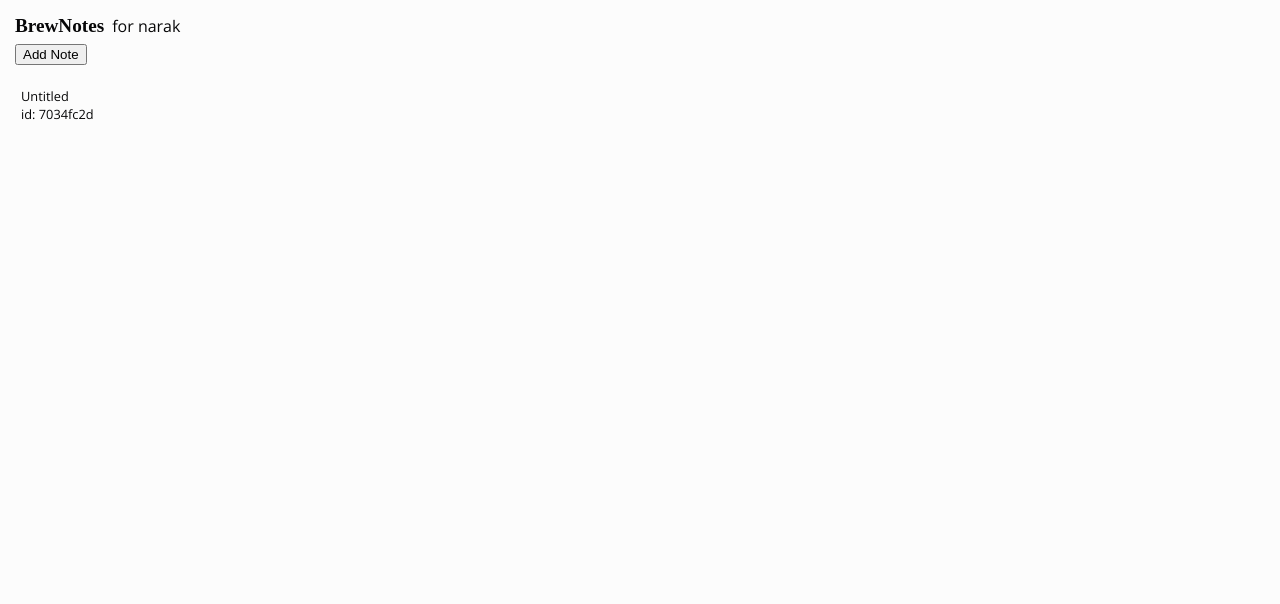
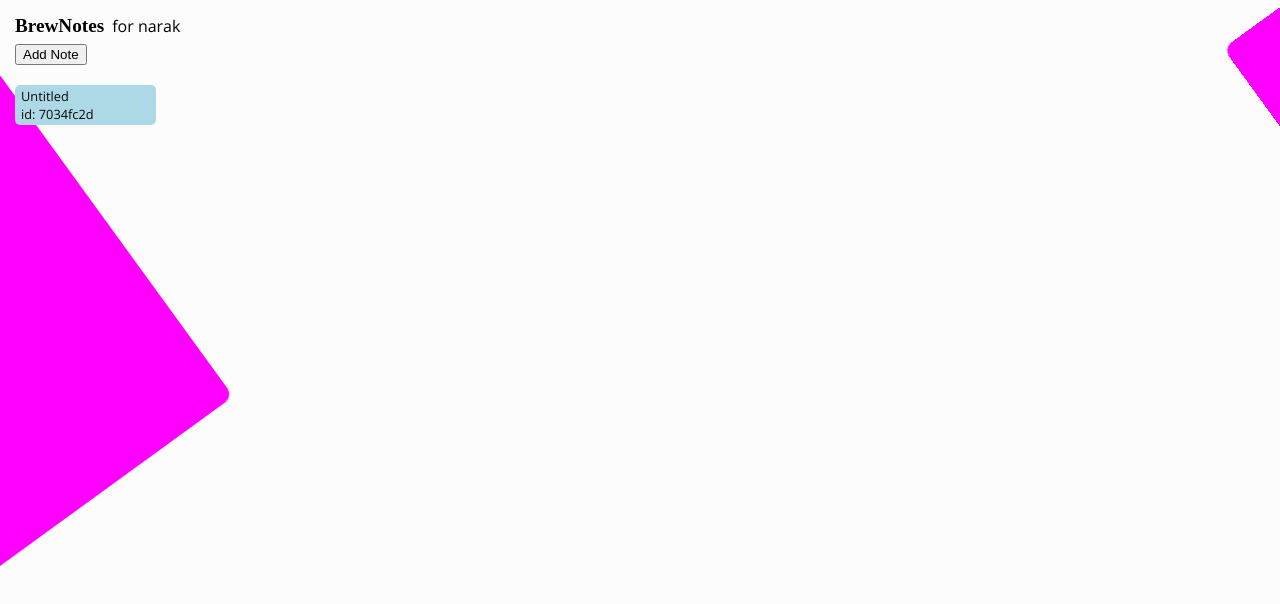
Before and after one commit to narak/brewnotes.online, a React app: page / in a window 1280 px wide. Both pictures are taken after a click on the button "Add Note". Shown: the top 604 px of the page. Built offline with nearby package versions, Linux system fonts and the light colour scheme; a web font is replaced by a local one.

Commit message:
uses css grid instead of absolute positioning color changes add basic details component and some reorg around it aliases hjkl and arrows fixes tile onClick handling

```diff
--- a/src/components/app.css
+++ b/src/components/app.css
@@ -1,6 +1,6 @@
 :import('../colors.css') {
-    triangles: triangles;
-    color3: color3;
+    magenta: magenta;
+    black: black;
 }
 
 .logo {
@@ -13,14 +13,14 @@
 
 .header {
     z-index: 1;
-    color: color3;
+    color: black;
     padding:5px 0;
 }
 
 .triangle {
     position: fixed;
     z-index: 0;
-    background: triangles;
+    background: magenta;
     border-radius: 10px;
 }
 
--- a/src/components/containers/Notes.js
+++ b/src/components/containers/Notes.js
@@ -7,6 +7,7 @@ import uuid from 'utils/uuid';
 import bindKeys from 'decorators/bindKeys';
 
 import List from 'components/notes/List';
+import Details from 'components/notes/Details';
 
 const localNotes = localStorage.getItem('notes');
 
@@ -19,25 +20,62 @@ export default class Notes extends React.PureComponent {
         this.state = {
             notes,
             selectedNote: notes.get(0),
+            isShowingDetails: false,
         };
     }
+
+    componentDidMount() {
+        this.props.keybind.register(this.getKeyBinds());
+    }
+
+    componentWillUnmount() {
+        this.props.keybind.unregister();
+    }
+
+    getKeyBinds = () => {
+        return [
+            // enter
+            { keys: [13], callback: this.onOpenDetails },
+            // esc
+            { keys: [27], callback: this.onCloseDetails },
+            // backspace
+            { keys: [8], callback: this.onDeleteNote },
+            // backspace, delete
+            { keys: [46], callback: this.onDeleteNote },
+        ];
+    };
 
     componentDidUpdate(prevProps, prevState) {
         localStorage.setItem('notes', JSON.stringify(this.state.notes));
     }
 
     render() {
-        const { notes, selectedNote } = this.state;
+        const { notes, selectedNote, isShowingDetails } = this.state;
 
         return (
             <Fragment>
-                <button type="button" onClick={this.onAddNote}>
-                    Add Note
-                </button>
-                <List notes={notes} selectedNote={selectedNote} onSelect={this.onSelect} />
+                <div>
+                    <button type="button" onClick={this.onAddNote}>
+                        Add Note
+                    </button>
+                </div>
+                <List
+                    notes={notes}
+                    selectedNote={selectedNote}
+                    onSelect={this.onSelect}
+                    disableKeys={isShowingDetails}
+                />
+
+                {isShowingDetails ? (
+                    <Details note={selectedNote} onCloseDetails={this.onCloseDetails} />
+                ) : null}
             </Fragment>
         );
     }
+
+    onOpenDetails = () => this.setState({ isShowingDetails: true });
+
+    onCloseDetails = () => this.setState({ isShowingDetails: false });
 
     onSelect = note => this.setState({ selectedNote: note });
 
--- /dev/null
+++ b/src/components/notes/Details.js
@@ -0,0 +1,9 @@
+import styles from './details.css';
+
+import React from 'react';
+
+export default class Details extends React.PureComponent {
+    render() {
+        return <div className={styles.container}>Hello Details</div>;
+    }
+}
--- a/src/components/notes/List.js
+++ b/src/components/notes/List.js
@@ -8,7 +8,7 @@ import { Grid } from 'constants/GridConstants';
 import bindKeys from 'decorators/bindKeys';
 import Tile from './Tile';
 
-@bindKeys('notes')
+@bindKeys('list')
 export default class List extends React.PureComponent {
     componentDidMount() {
         this.props.keybind.register(this.getKeyBinds());
@@ -20,18 +20,22 @@ export default class List extends React.PureComponent {
 
     getKeyBinds = () => {
         return [
+            // Left arrow
+            { keys: [37], callback: this.onLeft },
+            // Up arrow
+            { keys: [38], callback: this.onUp },
+            // Right arrow
+            { keys: [39], callback: this.onRight },
+            // Down arrow
+            { keys: [40], callback: this.onDown },
             // Left: H
-            { keys: [37], callback: this.onLeft },
+            { keys: [72], callback: this.onLeft },
             // Up: K
-            { keys: [38], callback: this.onUp },
+            { keys: [75], callback: this.onUp },
             // Right: L
-            { keys: [39], callback: this.onRight },
+            { keys: [76], callback: this.onRight },
             // Down: J
-            { keys: [40], callback: this.onDown },
-            // backspace
-            { keys: [8], callback: this.onDeleteNote },
-            // backspace, delete
-            { keys: [46], callback: this.onDeleteNote },
+            { keys: [74], callback: this.onDown },
         ];
     };
 
@@ -40,17 +44,21 @@ export default class List extends React.PureComponent {
 
         return (
             <div className={styles.list}>
+                <div className={styles.grid}>
                     {notes.map((note, i) => {
                         return (
                             <Tile
                                 key={i}
                                 index={i}
                                 note={note}
-                            isSelected={selectedNote && selectedNote.get('id') === note.get('id')}
-                            onClick={this.onSelectRowCol}
+                                isSelected={
+                                    selectedNote && selectedNote.get('id') === note.get('id')
+                                }
+                                onClick={this.props.onSelect}
                             />
                         );
                     })}
+                </div>
             </div>
         );
     }
@@ -64,10 +72,12 @@ export default class List extends React.PureComponent {
     };
 
     gridMoveWrapper = move => () => {
+        if (!this.props.disableKeys) {
             const { row, col } = this.getIndexRowCol();
             const { row: newRow, col: newCol } = move(row, col);
             const newIndex = getIndex(newRow, newCol);
             this.props.onSelect(this.props.notes.get(newIndex));
+        }
     };
 
     onRight = this.gridMoveWrapper((row, col) => {
@@ -116,8 +126,4 @@ export default class List extends React.PureComponent {
         const index = getIndex(row, col);
         return this.props.notes.size > index;
     };
-
-    onSelectRowCol = (row, col) => {
-        this.setState({ row, col });
-    };
 }
--- a/src/components/notes/Tile.js
+++ b/src/components/notes/Tile.js
@@ -3,9 +3,6 @@ import styles from './tile.css';
 import React from 'react';
 import ReactDOM from 'react-dom';
 import cns from 'classnames';
-
-import { getRowCol } from 'helpers/GridHelpers';
-import { Grid } from 'constants/GridConstants';
 
 export default class Note extends React.PureComponent {
     componentDidUpdate(prevProps, prevState) {
@@ -16,7 +13,7 @@ export default class Note extends React.PureComponent {
     }
 
     render() {
-        const { note, isSelected, index } = this.props;
+        const { note, isSelected } = this.props;
 
         const attrs = [];
         note.forEach((val, key) => {
@@ -31,12 +28,8 @@ export default class Note extends React.PureComponent {
 
         const cls = cns(styles.note, { [styles.isSelected]: isSelected });
 
-        const { row, col } = getRowCol(index);
-        const left = col * (Grid.WIDTH + Grid.PADDING_RIGHT) + 'px';
-        const top = row * (Grid.HEIGHT + Grid.PADDING_BOTTOM) + 'px';
-
         return (
-            <div className={cls} style={{ left, top }} onClick={this.onClick}>
+            <div className={cls} onClick={this.onClick}>
                 <div>{note.get('name')}</div>
                 {attrs}
             </div>
@@ -44,6 +37,6 @@ export default class Note extends React.PureComponent {
     }
 
     onClick = () => {
-        this.props.onClick(this.props.row, this.props.col);
+        this.props.onClick(this.props.note);
     };
 }
--- /dev/null
+++ b/src/components/notes/details.css
@@ -0,0 +1,4 @@
+.container {
+    display: inline-block;
+    width: 50%;
+}
--- a/src/components/notes/list.css
+++ b/src/components/notes/list.css
@@ -1,4 +1,13 @@
 .list {
+    display: inline-block;
     position: relative;
     margin-top: 20px;
+    width: 50%;
+    margin-right: 10px;
 }
+
+.grid {
+    display: grid;
+    grid-gap: 20px;
+    grid-template-columns: repeat(4, 1fr);
+}
--- a/src/components/notes/tile.css
+++ b/src/components/notes/tile.css
@@ -1,19 +1,19 @@
 :import('../../colors.css') {
-    color3: color3;
-    color5: color5;
+    blue: blue;
+    lightblue: lightblue;
+    darkpink: darkpink;
 }
 
 .note {
-    position: absolute;
-    border: 1px solid color3;
     display: inline-block;
+    border: 2px solid darkpink;
+    border-radius: 5px;
+    background: lightblue;
+
     padding: 2px 6px;
     font-size: 0.8rem;
-    border-radius: 2px;
-    margin: 0 5px 5px 0;
-    width: 150px;
 }
 
 .isSelected {
-    border: 2px solid color5;
+    border-color: blue;
 }
```
Also changed, not shown: src/colors.css (+9 -12 lines). Lines whose indentation alone changed are shown as unchanged.
